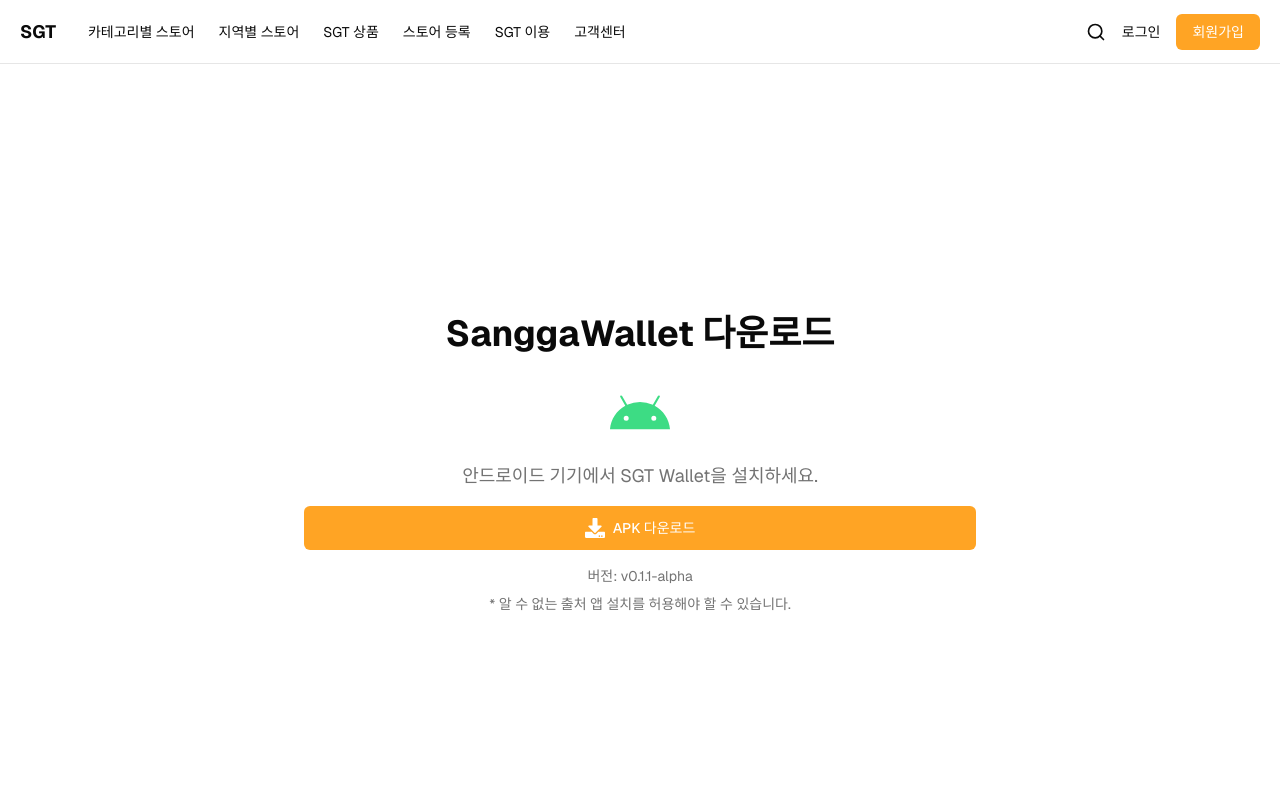
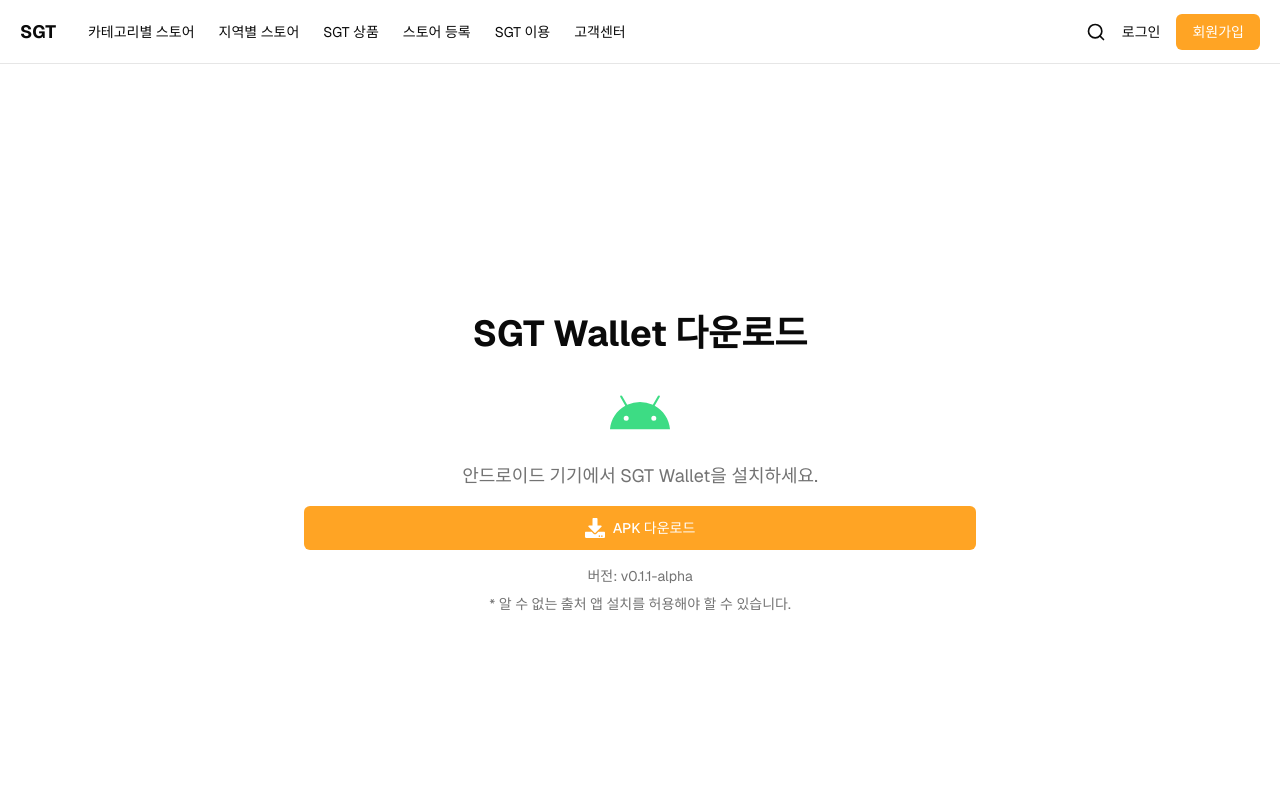
Before and after one commit to minseochh02/SangGaTalkHome, a Next.js app: page /download in a window 1280 px wide. Shown: the top 800 px of the page. Built offline with nearby package versions, Linux system fonts and the light colour scheme; no server answers.

Commit message:
updated ui for download page

```diff
--- a/app/download/page.tsx
+++ b/app/download/page.tsx
@@ -9,7 +9,7 @@
 	return (
 		<div className="flex min-h-screen flex-col items-center justify-center bg-background p-4">
 			<div className="w-full max-w-2xl text-center space-y-8">
-				<h1 className="text-4xl font-bold">SanggaWallet 다운로드</h1>
+				<h1 className="text-4xl font-bold">SGT Wallet 다운로드</h1>
 
 				<div className="space-y-4">
 					<div className="flex justify-center">
```
